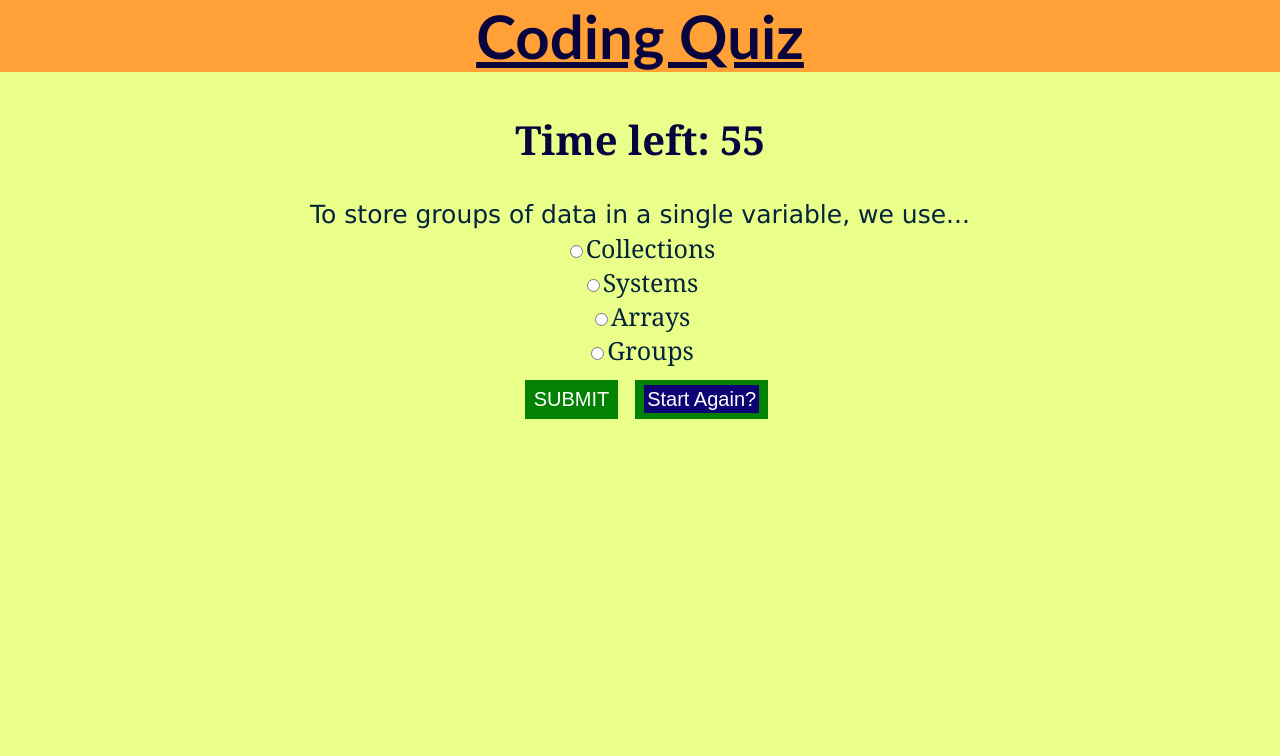
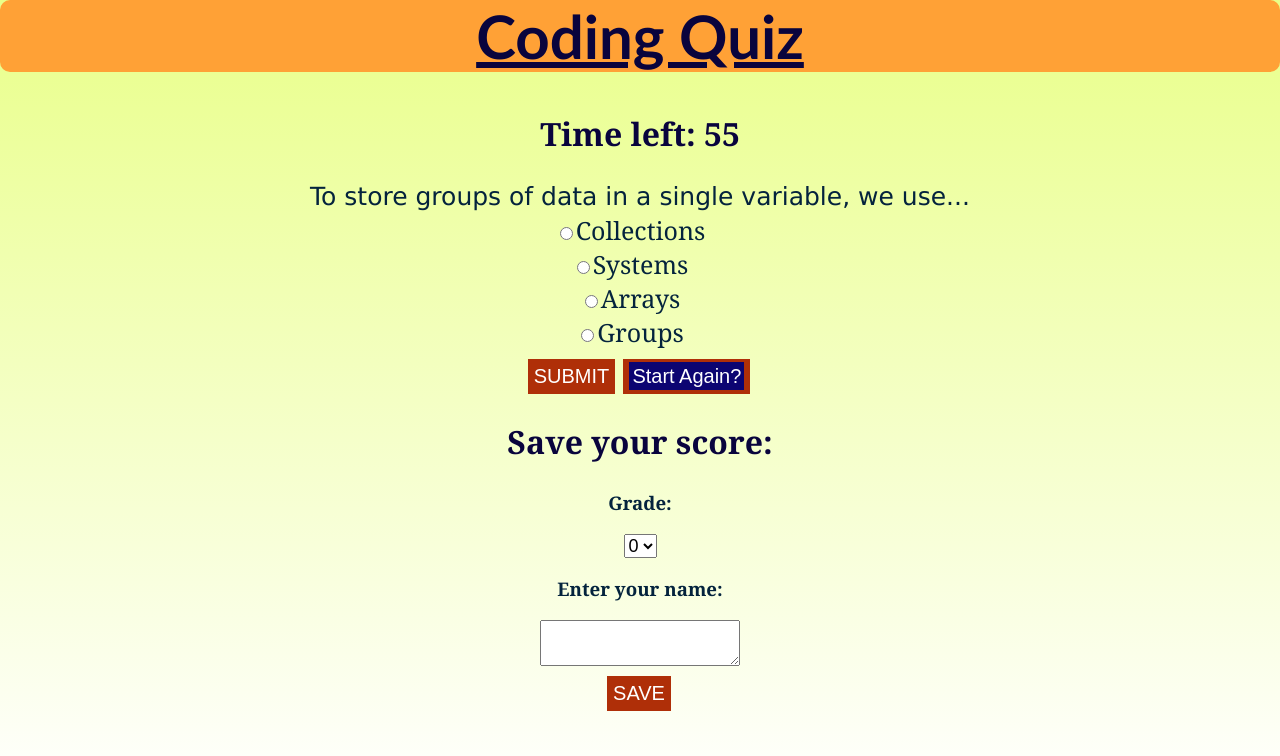
Before and after one commit to RobertBail/code-quiz-RB, a plain HTML site: page index.html in a window 1280 px wide. Drawn offline with Linux system fonts and the light colour scheme.

Commit message:
code quiz changes

```diff
--- a/index.html
+++ b/index.html
@@ -17,6 +17,31 @@
         <a href="https://robertbail.github.io/code-quiz-RB/">Start Again?</a>
         </button>
         <div id="score"></div>
+    <h2>Save your score:</h2>
+        <div id = "save">
+        <form>
+            <li style="list-style-type: none;">
+            <h3>
+            <label for="grade">Grade:</label>
+            </h3>
+              <select id="grades">
+                 <option value="0">0</option>
+                 <option value="1">1</option>
+                 <option value="2">2</option>
+                 <option value="3">3</option>
+                 <option value="4">4</option>
+              </select>
+              </li>
+        <li style="list-style-type: none;">
+           <h3>
+            <label for="msg">Enter your name:</label>
+           </h3>
+            <textarea id="msg" name="comments"></textarea>
+        </li>
+        <button id="save">SAVE</button>
+       </form>
+       <h3 class="message"></h3>
+        </div>
     <script src="./script.js"></script>
     </div>
 </body>
--- a/script.js
+++ b/script.js
@@ -1,5 +1,29 @@
 var timeEl = document.querySelector(".time");
 var mainEl = document.getElementById("main");
+var grade = document.getElementById("grades");
+var comment = document.getElementById("msg");
+var saveButton = document.getElementById("save");
+
+saveButton.addEventListener("click", function(event) {
+event.preventDefault();
+var studentGrade = {
+    grade: grade.value,
+    comment: comment.value.trim()
+  };
+
+  localStorage.setItem("studentGrade", JSON.stringify(studentGrade));
+  renderMessage();
+
+  });
+
+  function renderMessage() {
+    var lastGrade = JSON.parse(localStorage.getItem("studentGrade"));
+    if (lastGrade !== null) {
+      document.querySelector(".message").textContent = comment.value.trim() +
+      " received a:  " + grade.value
+    }
+  }
+
 
 var secondsLeft = 60;
 
--- a/style.css
+++ b/style.css
@@ -3,12 +3,14 @@ body {
  margin: 0;
  padding: 0;
  text-align: center;
- background-color: #e9ff89;
+ align-items: center;
+ background-image: linear-gradient(180deg,#e9ff89,#fff);
  flex: auto;
 }
 
 h1 {
  display:border-box;
+ border-radius: 10px;
  background-color: #ffa136;
  font-family: 'Trebuchet MS', 'Lucida Sans Unicode', 'Lucida Grande', 'Lucida Sans', Arial, sans-serif;
  font-size:60px;
@@ -18,7 +20,7 @@ h1 {
 
 h2 {
  font-family: Cambria, Cochin, Georgia, Times, 'Times New Roman', serif;
- font-size: 40px;
+ font-size: 32px;
  color:#09043d;
 }
 
@@ -34,18 +36,20 @@ h2 {
 
 .options {
  margin-top: 2px;
+ margin-right: 20px;
  font-family: Cambria, Cochin, Georgia, Times, 'Times New Roman', serif;
  font-size: 25px;
  grid-template-columns: repeat(2, 1fr);
 }
 
 button {
- margin-top: 1%;
- margin-bottom: 2%;
- margin-left: 1%;
+ margin-top: 10px;
+ margin-bottom: 0px;
+ margin-left: 1px;
+ margin-right: 3px;
  font-size: 20px;
- padding: 8px 9px;
- background-color: #028102;
+ padding: 6px 6px;
+ background-color: #af2f08;
  color: white;
  border: none;
  cursor: pointer;
@@ -63,3 +67,12 @@ a{
  font-size: 25px;
  color: #c41f02;
 }
+
+select {
+ font-size: 18px;
+}
+
+textarea{
+ width: 200px;
+ font-size: 18px;
+}
```
